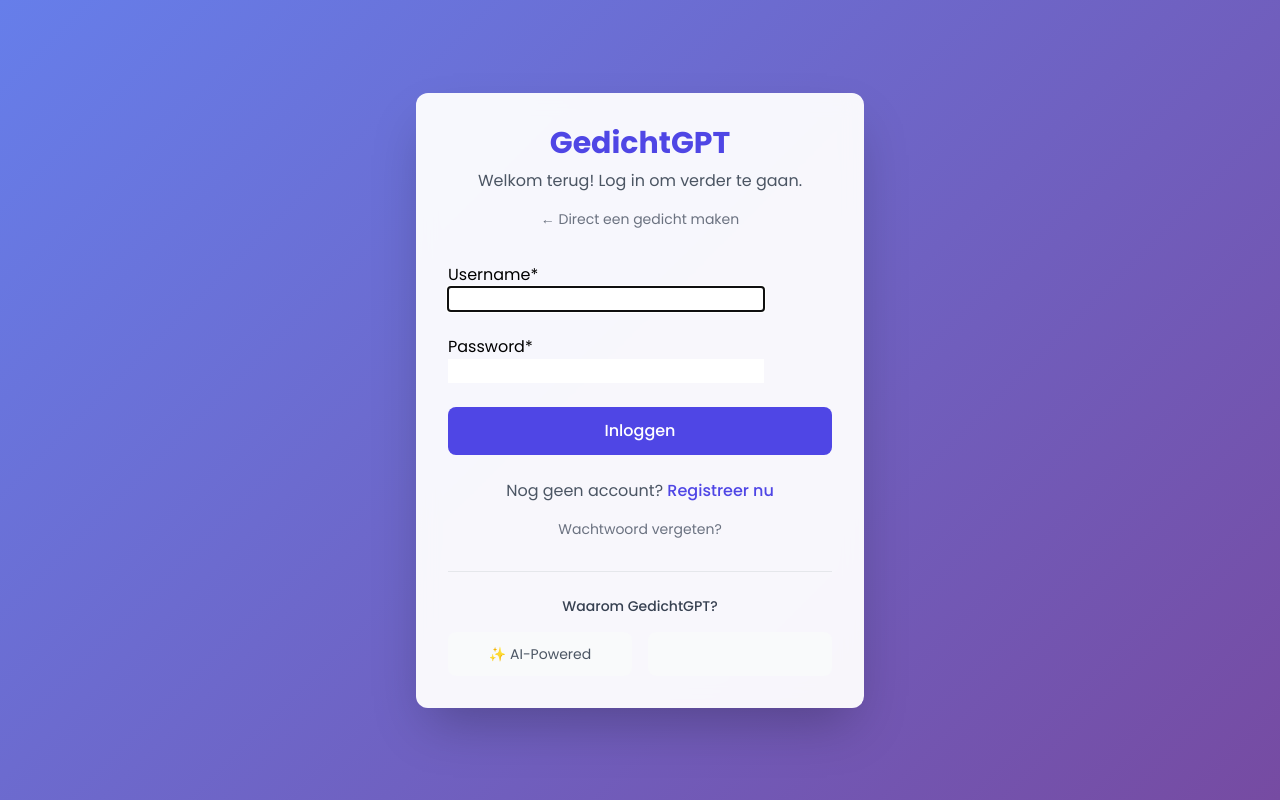
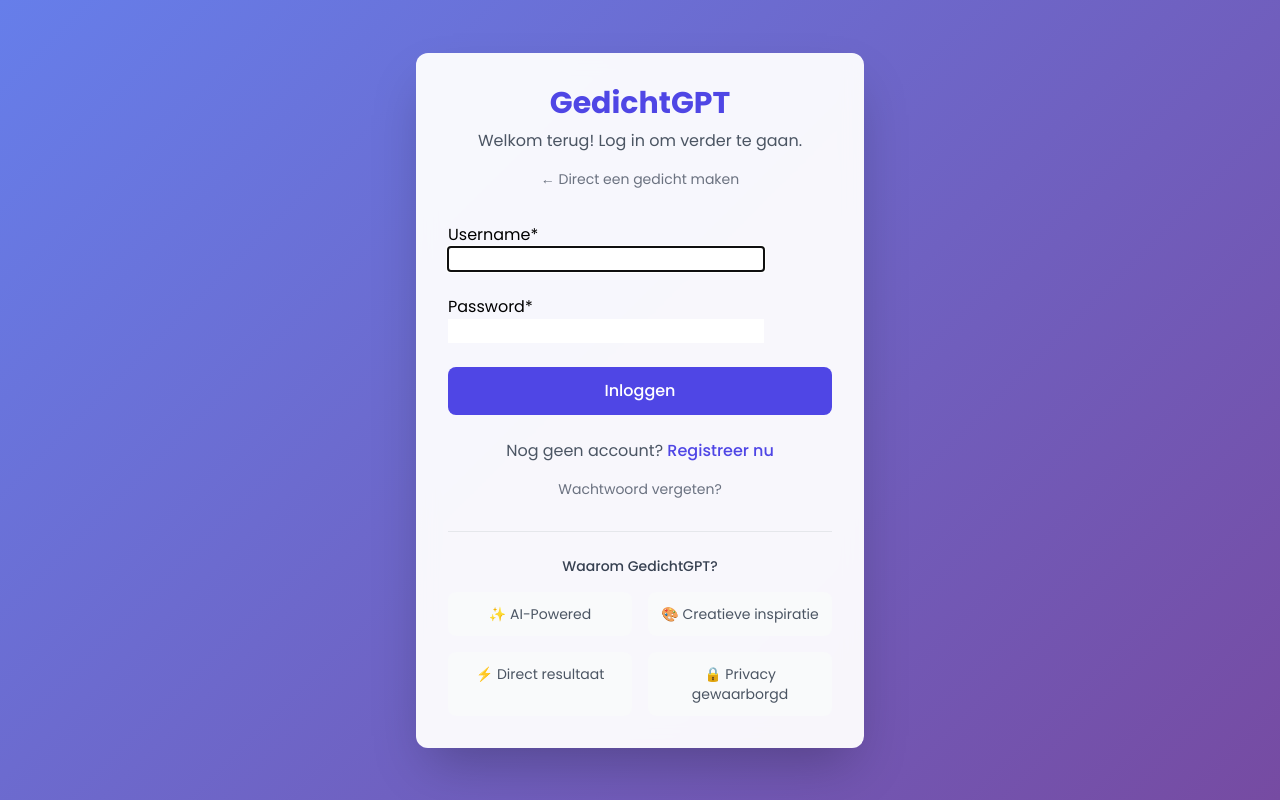
Before and after one commit to smrht/gptgedicht, a Django app: page /login/ in a window 1280 px wide. Run offline with Django 4.2, Linux system fonts and the light colour scheme; some libraries are stand-ins or nearby versions.

Commit message:
Fix login page feature list

```diff
--- a/poems/templates/registration/login.html
+++ b/poems/templates/registration/login.html
@@ -69,4 +69,16 @@
                     <p class="text-gray-600">✨ AI-Powered</p>
                 </div>
                 <div class="p-3 rounded-lg bg-gray-50">
-                    <p class="text-gray-600">
+                    <p class="text-gray-600">🎨 Creatieve inspiratie</p>
+                </div>
+                <div class="p-3 rounded-lg bg-gray-50">
+                    <p class="text-gray-600">⚡ Direct resultaat</p>
+                </div>
+                <div class="p-3 rounded-lg bg-gray-50">
+                    <p class="text-gray-600">🔒 Privacy gewaarborgd</p>
+                </div>
+            </div>
+        </div>
+    </div>
+</body>
+</html>
```
